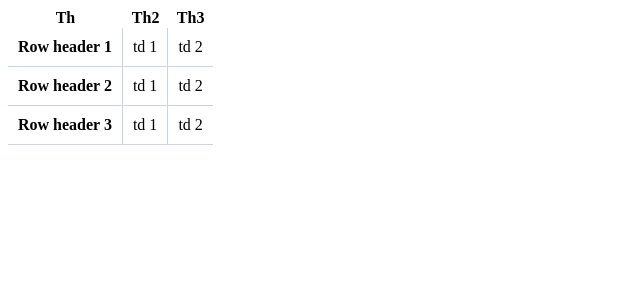
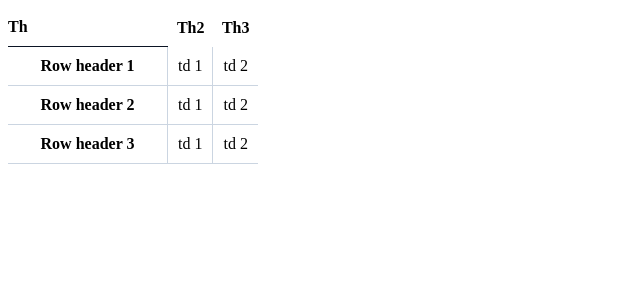
Before and after one commit to taishikato/simple-dnd-example-2, a React (Vite) app: page / in a window 1280 px wide. Shown: the top 300 px of the page, without its empty margins (0-640 px from the left). Built offline with nearby package versions, Linux system fonts and the light colour scheme.

Commit message:
add CSS to TH in a header

```diff
--- a/src/App.tsx
+++ b/src/App.tsx
@@ -16,7 +16,22 @@ function App() {
     >
       <thead>
         <tr>
-          <th>Th</th>
+          <th
+            className={css`
+              min-width: 150px;
+              vertical-align: middle;
+              padding: 10px 10px 10px 0;
+              text-align: left;
+              border-bottom: 1px solid #0b1424;
+              position: sticky;
+              top: 0px;
+              left: 0;
+              z-index: 20;
+              background-color: #ffffff;
+            `}
+          >
+            Th
+          </th>
           <th>Th2</th>
           <th>Th3</th>
         </tr>
```
